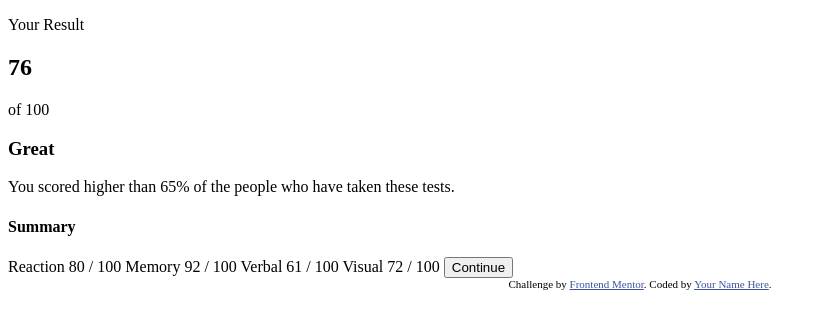
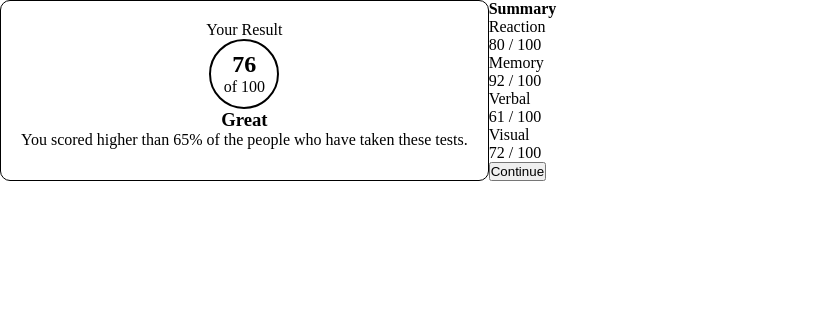
Before and after one commit to Godzillasan/Result-sumary, a plain HTML site: page index.html in a window 1280 px wide. Shown: the whole page, without its empty margins (0-832 px from the left). Drawn offline with Linux system fonts and the light colour scheme.

Commit message:
new content

```diff
--- a/index.html
+++ b/index.html
@@ -9,17 +9,18 @@
   <title>Frontend Mentor | Results summary component</title>
 
   <!-- Feel free to remove these styles or customise in your own stylesheet 👍 -->
-  <style>
+  <!-- <style>
     .attribution { font-size: 11px; text-align: center; }
     .attribution a { color: hsl(228, 45%, 44%); }
-  </style>
+  </style> -->
 </head>
 <body>
-  <div>
+  <div class="container">
+    <div class="Result">
       <p>
         Your Result
         </p>
-      <div>
+        <div class="circle">
          <h2>
           76
          </h2>
@@ -34,29 +35,55 @@
           You scored higher than 65% of the people who have taken these tests.
         </p>
     </div>
-  <div>
+    <div class="Summary">
       <h4>Summary</h4>
 
+      <div>
+        <p>
           Reaction
+        </p>
+        <p>
           80 / 100
+        </p>
+      </div>
 
+      <div>
+        <p>
           Memory
+        </p>
+        <p>
           92 / 100
+        </p>
+      </div>
 
+      <div>
+        <p>
           Verbal
+        </p>
+        <p>
           61 / 100
+        </p>
+      </div>
 
+      <div>
+        <p>
           Visual
+        </p>
+        <p>
           72 / 100
+        </p>
+      </div>
       <button type="submit"> Continue</button>
     </div>
 
 
+  </div>
 
 
-  <div class="attribution">
+
+  <!-- <div class="attribution">
     Challenge by <a href="https://www.frontendmentor.io?ref=challenge" target="_blank">Frontend Mentor</a>.
     Coded by <a href="#">Your Name Here</a>.
-  </div>
+  </div> -->
 </body>
 </html>
--- a/style.css
+++ b/style.css
@@ -0,0 +1,29 @@
+*{
+    margin: 0;
+    padding: 0;
+    box-sizing: border-box;
+}
+
+.container{
+    display: flex;
+}
+
+
+.Result{
+    border: 1px solid black;
+    text-align: center;
+    align-items: center;
+    border-radius:10px;
+    padding: 20px;
+}
+
+
+.circle{
+    border: solid 2px ;
+    border-radius: 50%;
+    width: 70px;
+    height: 70px;
+    text-align: center;
+    padding: 10px;
+    margin: auto;
+}
```
Lines whose indentation alone changed are shown as unchanged.
